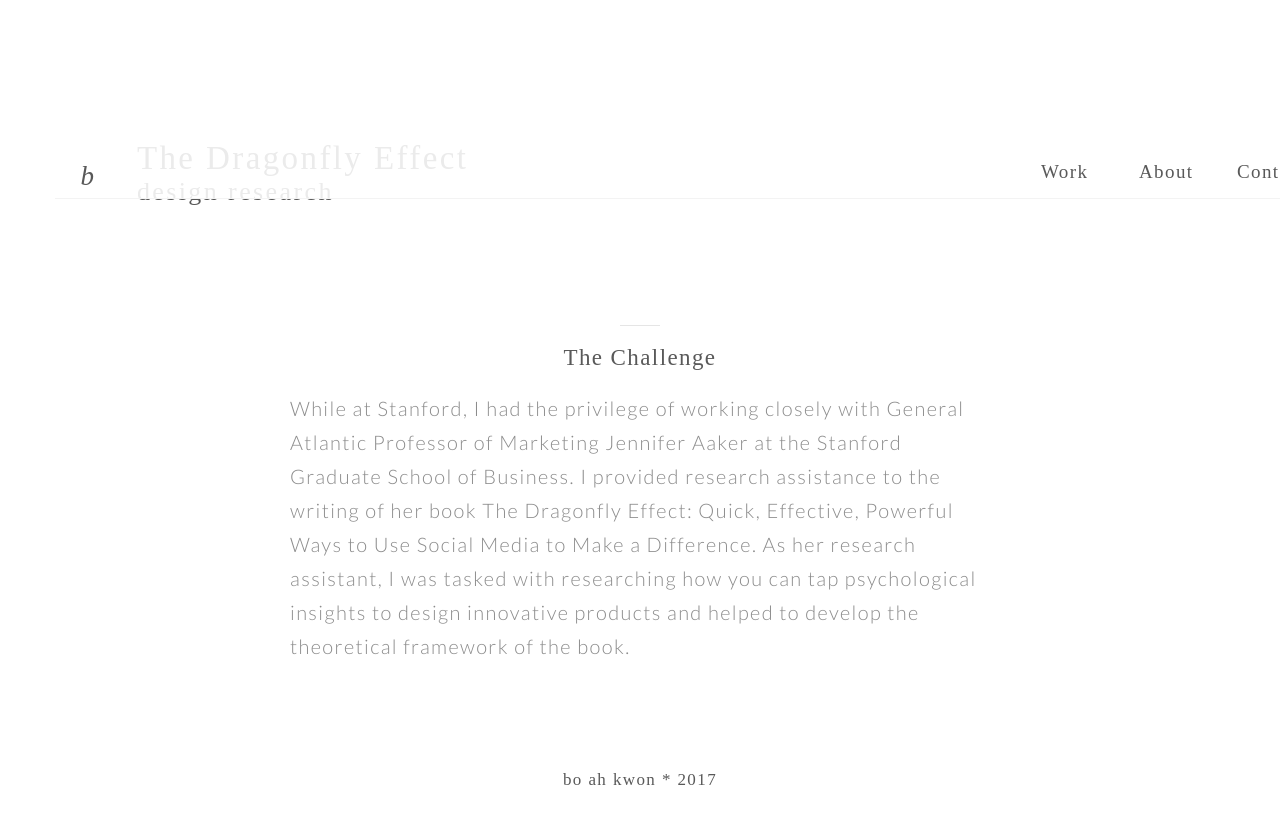
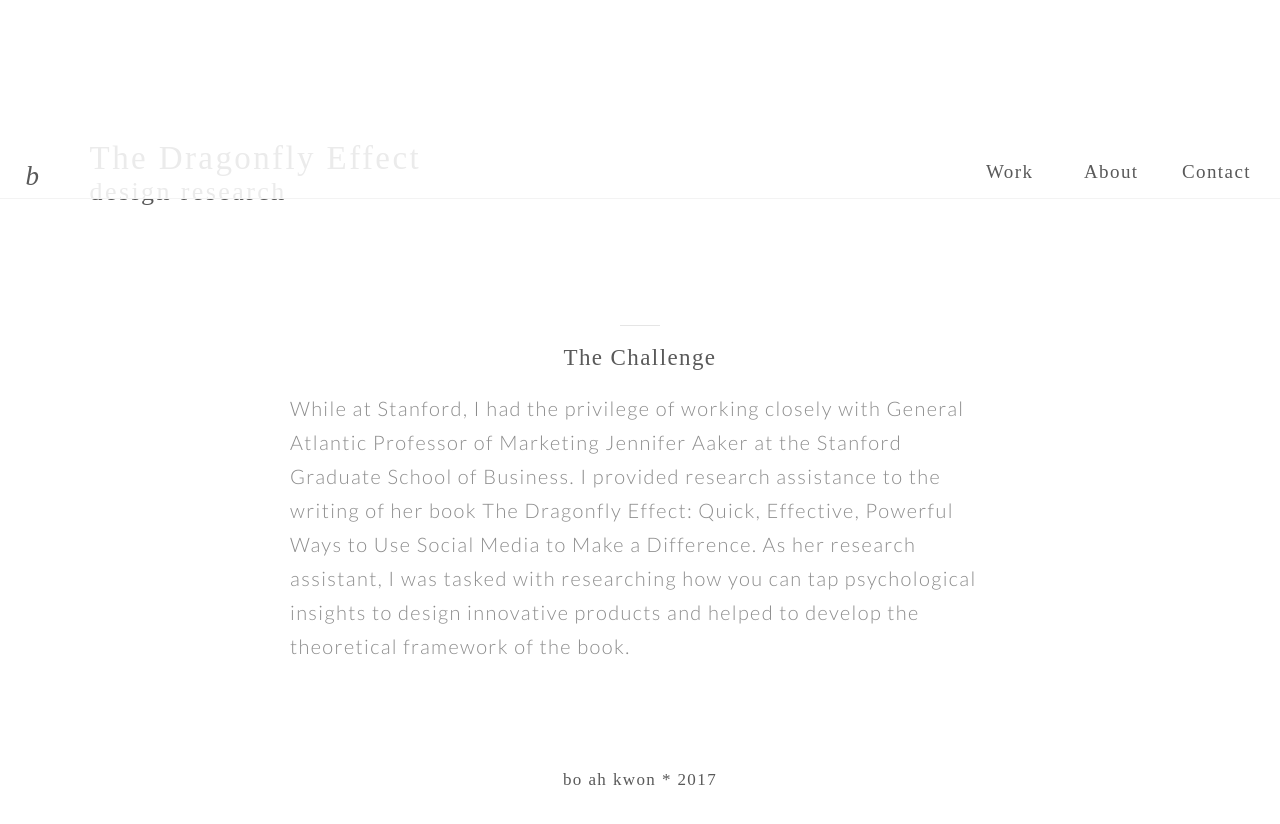
Before and after one commit to bkwon0402/bkwon0402.github.io, a Jekyll site: the page built from ytf.md, in a window 1280 px wide. Shown: the top 824 px of the page. Built offline with Jekyll 4.4.1, drawn with Linux system fonts in a browser that asks for light colours; some web fonts are replaced.

Commit message:
css fixes

```diff
--- a/_includes/header.html
+++ b/_includes/header.html
@@ -1,6 +1,6 @@
 <!--HTML for the navigation bar, primarily-->
-<div class="container">
-  <div class="content">
+
+
         <div class="header">
             <div id="logoContainer">
                 <a href="/">
@@ -10,7 +10,6 @@
             <div class="nav">
                 <ul>
                     <li class="nav-work"><a href="/">Work</a></li>
-
                     <li class="nav-about"><a href="/about.html">About</a></li>
                     <li class="nav-contact"><a href="/contact.html">Contact</a></li>
                 </ul>
```
Lines whose indentation alone changed are shown as unchanged.
